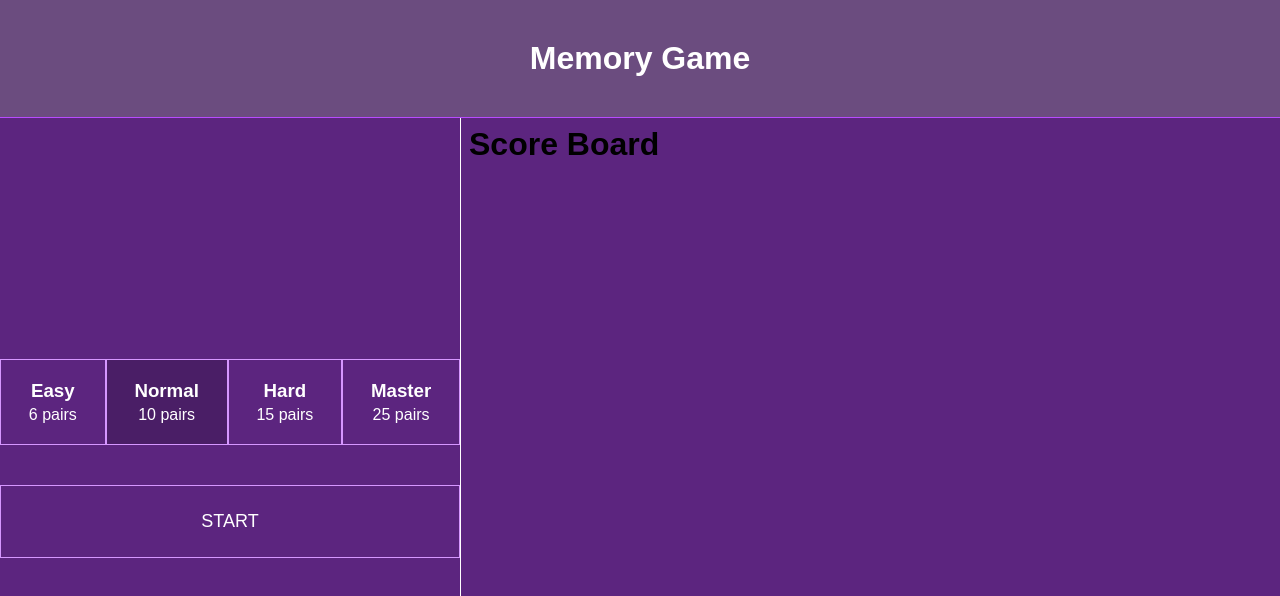
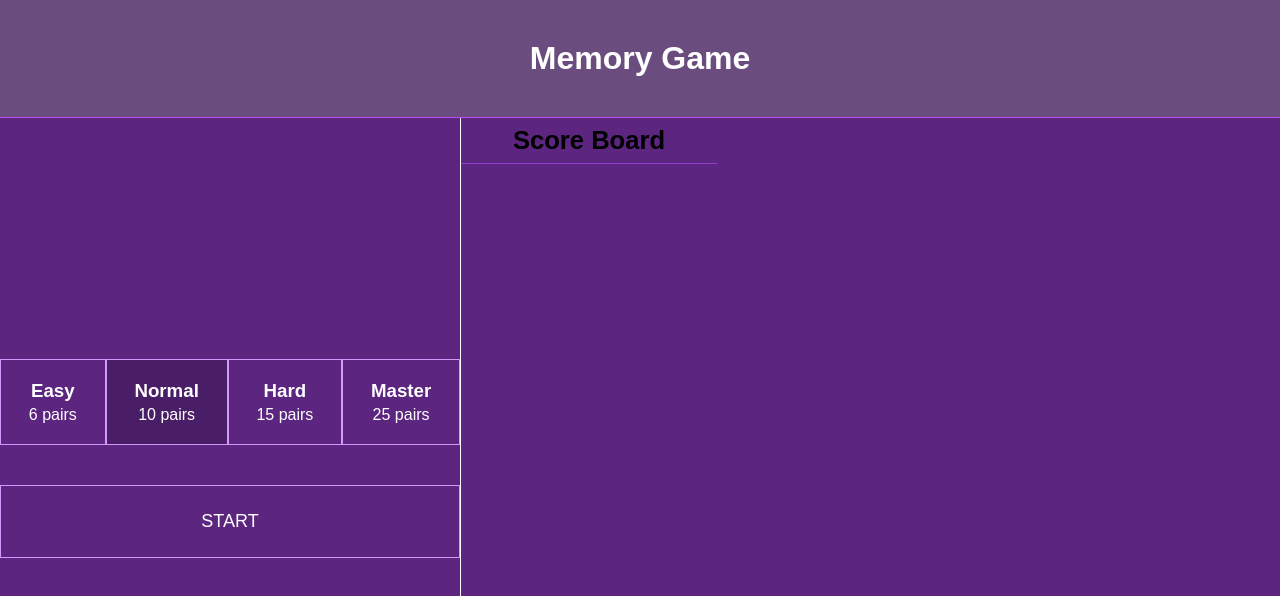
Before and after one commit to GersonSalvador/memory-card-game-reactjs, a React (Create React App) app: page / in a window 1280 px wide. Shown: the top 596 px of the page. Built offline with nearby package versions, Linux system fonts and the light colour scheme.

Commit message:
feat: apply styles

```diff
--- a/src/components/ScoreBoard/index.tsx
+++ b/src/components/ScoreBoard/index.tsx
@@ -1,23 +1,46 @@
 import React from "react";
 import { Iscore } from "../../utils/handleStoredScores";
-import { Container } from "./styles";
+import {
+  Container,
+  Title,
+  List,
+  ListItem,
+  Position,
+  Name,
+  Time,
+} from "./styles";
 
 interface IScoreBoard{
   scores: Iscore[];
+}
+interface IhandleTime{
+  hours: number;
+  minutes: number;
+  seconds: number;
+}
+
+const handleTime = ({hours, minutes, seconds}: IhandleTime) => {
+  return {
+    hours: `${hours}`.padStart(2, '0'),
+    minutes: `${minutes}`.padStart(2, '0'),
+    seconds: `${seconds}`.padStart(2, '0'),
+  }
 }
 
 export default function ScoreBoard({scores}: IScoreBoard) {
   return (
     <Container data-testid="score-board">
-      <h1>Score Board</h1>
-      <ul>
-        {scores.map(({player, time:{hours, minutes, seconds}}, index) => (
-          <li key={index} data-testid="score">
-            <span>{player}</span>
-            <span>{hours}:{minutes}:{seconds}</span>
-          </li>
-        ))}
-      </ul>
+      <Title>Score Board</Title>
+      <List>
+        {scores.map(({player, time}, index) => {
+          const {hours, minutes, seconds} = handleTime(time);
+          return <ListItem key={index} data-testid="score">
+            <Position>{++index}</Position>
+            <Name>{player}</Name>
+            <Time>{hours}:{minutes}:{seconds}</Time>
+          </ListItem>
+        })}
+      </List>
     </Container>
   )
 }
--- a/src/components/ScoreBoard/styles.ts
+++ b/src/components/ScoreBoard/styles.ts
@@ -1,7 +1,34 @@
 import styled from "styled-components";
 
 export const Container = styled.div`
-  padding: 8px;
   border-left: 1px solid #fff;
   width: 20vw;
 `
+export const Title = styled.div`
+  color: var(--main-text);
+  font-size: 1.6em;
+  margin: 8px;
+  text-align: center;
+  font-weight: 600;
+`
+export const List = styled.ul`
+  list-style: none;
+  border: solid 0px var(--main-5);
+  border-width: 0 0 1px 0;
+`
+export const ListItem = styled.li`
+  color: var(--main-text);
+  padding: 8px;
+  border: solid 0px var(--main-5);
+  border-width: 1px 0 0 0;
+  display: flex;
+  align-items: center;
+`
+export const Position = styled.span`
+`
+export const Name = styled.span`
+  padding: 0 4px;
+`
+export const Time = styled.span`
+  font-size: .9em;
+`
```
